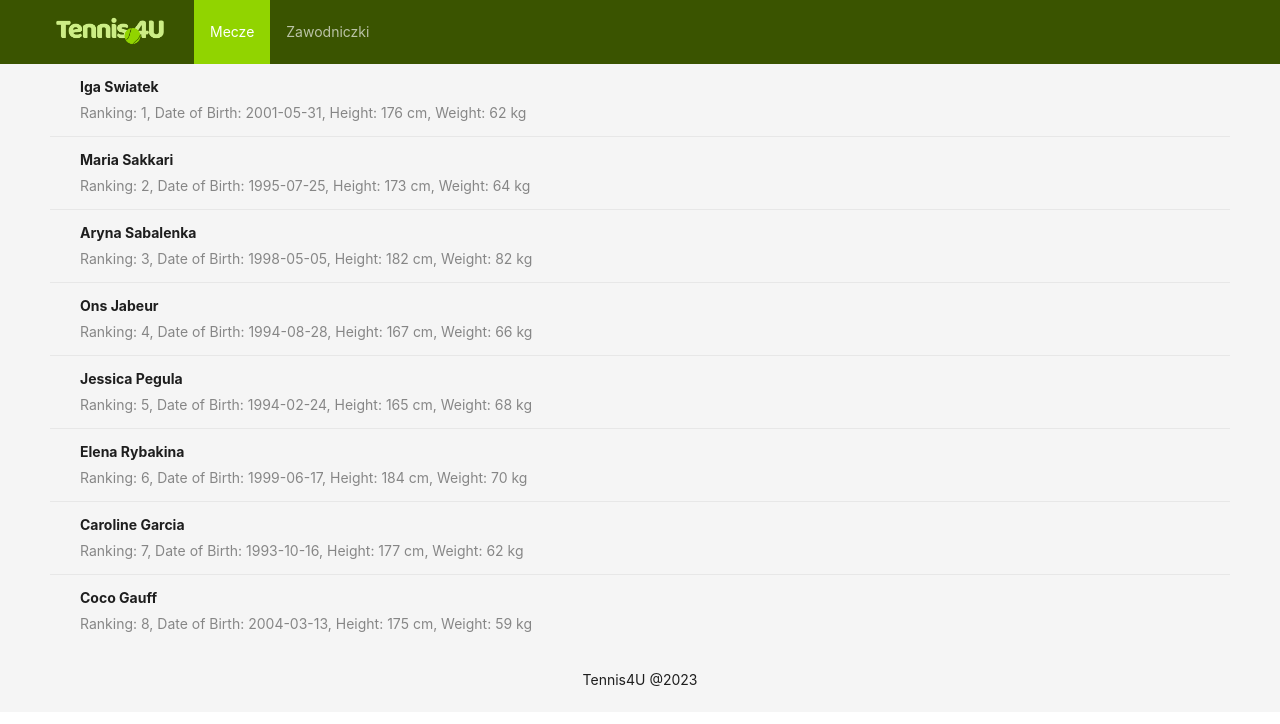
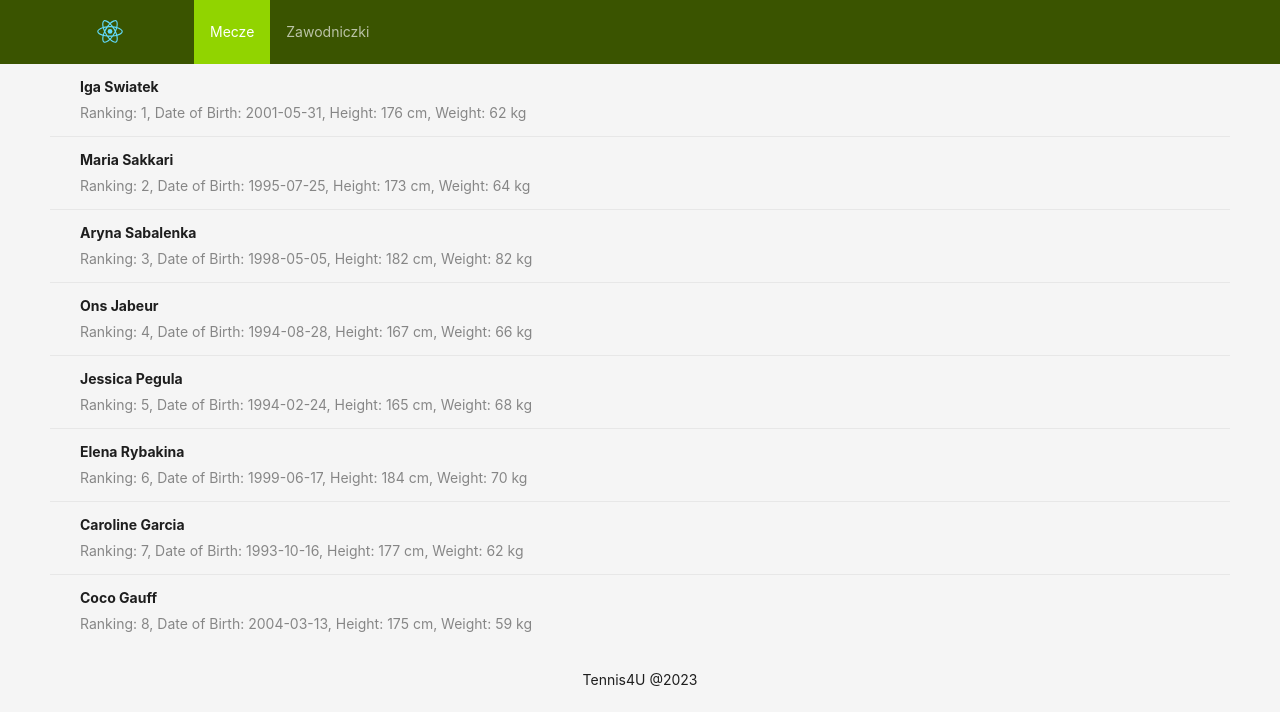
Before and after one commit to januep/cup, a React (Create React App) app: page /players in a window 1280 px wide. Shown: the top 724 px of the page. Built offline with nearby package versions, Linux system fonts and the light colour scheme; some icons are missing.

Commit message:
Dodano redux toolkit i logo w wektorze

```diff
--- a/src/TennisHeader.js
+++ b/src/TennisHeader.js
@@ -1,23 +1,21 @@
 // TennisHeader.js
 import { Link } from 'react-router-dom';
 import { Layout, Menu } from 'antd';
+import { ReactComponent as Logo } from './logo.svg';
 
 // ...
 
 const TennisHeader = () => {
     return (
         <Layout.Header style={{ position: 'sticky', top: 0, zIndex: 1, width: '100%', background: '#3A5400'}}>
-            <div
-                style={{
+            <Link to="/">
+                <Logo style={{
                     float: 'left',
                     width: 120,
                     height: 31,
                     margin: '16px 24px 16px 0',
-                    background: `url(${process.env.PUBLIC_URL + "/Tennis4U.png"})`,
-                    backgroundSize: 'cover',
-                    backgroundPosition: 'center'
-                }}
-            />
+                }} />
+            </Link>
             <Menu
                 style={{ background: '#3A5400' }}
                 theme="dark"
```
